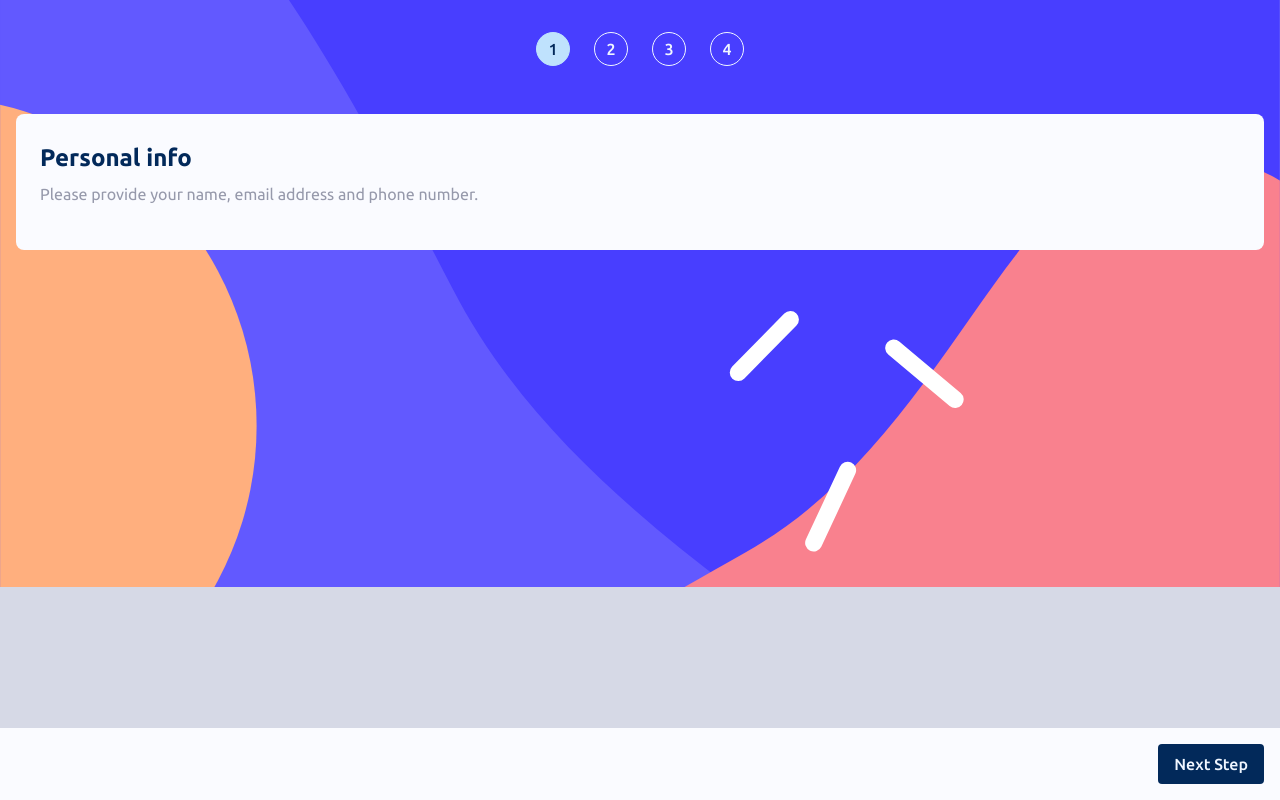
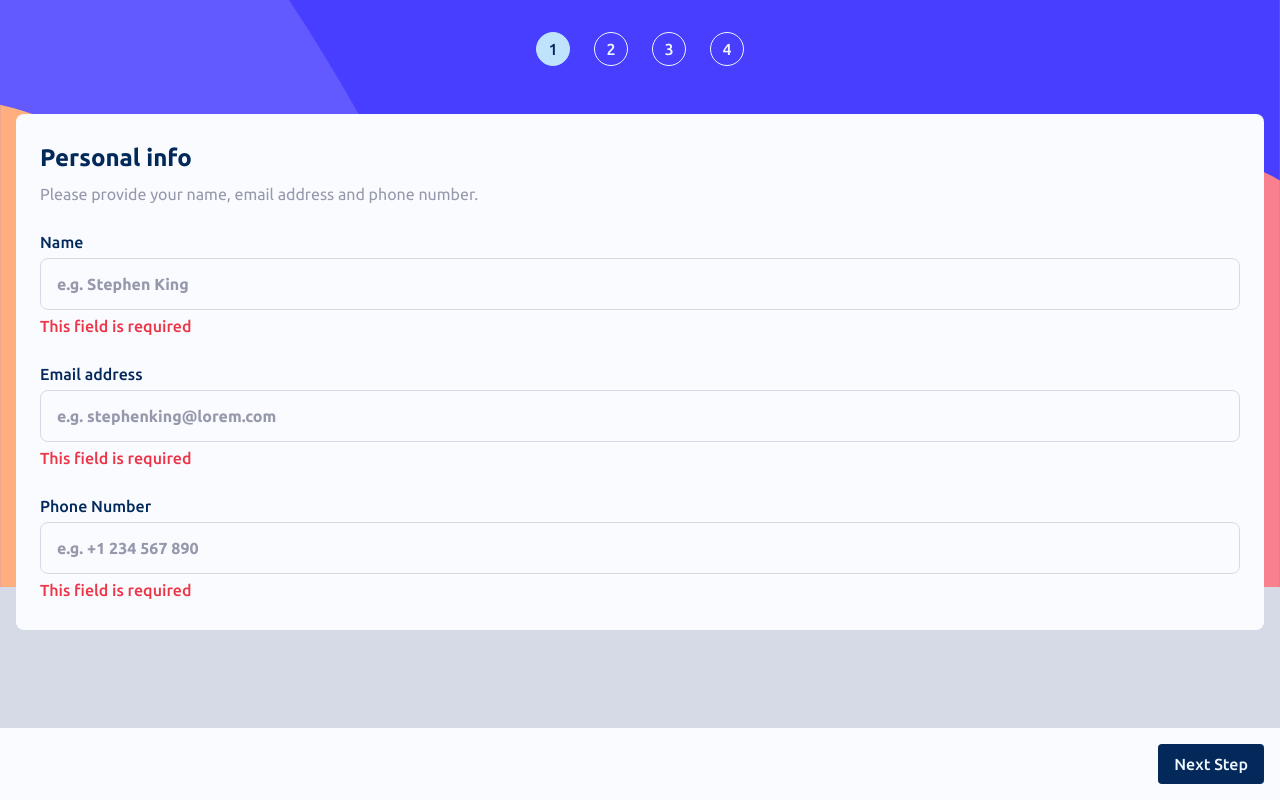
Before and after one commit to Gabrield7/multi-step-form, a React (Vite) app: page /info in a window 1280 px wide. Built offline with nearby package versions, Linux system fonts and the light colour scheme.

Commit message:
feat: add form fields components

```diff
--- a/src/Components/BodyPage/BodyPage.scss
+++ b/src/Components/BodyPage/BodyPage.scss
@@ -23,6 +23,6 @@
         font-weight: 400;
         font-size: 16px;
         color: $cool-gray;
-        margin-bottom: 1rem;
+        margin-bottom: 2rem;
     }
 }
--- /dev/null
+++ b/src/Pages/Info/FormField/FormField.scss
@@ -0,0 +1,48 @@
+@use '@styles/variables' as *;
+
+@mixin fontStyle($weight, $color){
+    font-family: $main-font;
+    font-weight: $weight;
+    font-size: 16px;
+    color: $color;
+}
+
+// :root{
+//     --error-color: $strawberry-red
+// }
+
+.form-filed{
+    all: unset;
+    display: flex;
+    flex-direction: column;
+    gap: .5rem;
+
+    input{
+        @include fontStyle(600, $marine-blue);
+        background-color: $alabaster;
+        border: 1px solid $light-gray;
+        border-radius: .5rem;
+        padding: 1rem;
+
+        &:focus, &:hover{
+            outline: 1px solid $purplish-blue;
+        }
+
+        &::placeholder{
+            @include fontStyle(600, $cool-gray);
+        }
+    }
+}
+
+.labels{
+    display: flex;
+    justify-content: space-between;
+
+    label{
+        @include fontStyle(500, $marine-blue);
+    }
+}
+
+.error-message{
+    @include fontStyle(500, $strawberry-red);
+}
--- /dev/null
+++ b/src/Pages/Info/FormField/index.tsx
@@ -0,0 +1,22 @@
+import './FormField.scss';
+
+interface IFormFieldProps{
+    label: string,
+    placeholder: string,
+    error?: string
+}
+
+export const FormField: React.FC<IFormFieldProps> = (props) => {
+    const fieldID = props.label.toLocaleLowerCase().trim();
+
+    return (
+        <fieldset className='form-filed'>
+            <div className='labels'>
+                <label htmlFor={fieldID}>{props.label}</label>
+                {/* <span className='error-message'>{props.error}</span> */}
+            </div>
+            <input id={fieldID} placeholder={props.placeholder} />
+            <span className='error-message'>{props.error}</span>
+        </fieldset>
+    )
+};
--- a/src/Pages/Info/Info.scss
+++ b/src/Pages/Info/Info.scss
@@ -1,3 +1,5 @@
 .info__container{
-
+    display: flex;
+    flex-direction: column;
+    gap: 2rem
 }
--- a/src/Pages/Info/index.tsx
+++ b/src/Pages/Info/index.tsx
@@ -1,4 +1,5 @@
 import { BodyPage } from '../../Components/BodyPage';
+import { FormField } from './FormField';
 import './Info.scss';
 
 export const Info = () => {
@@ -7,7 +8,11 @@ export const Info = () => {
             title={'Personal info'}
             subtitle={'Please provide your name, email address and phone number.'}
         >
-            <div className='info__container'></div>
+            <div className='info__container'>
+                <FormField label='Name' placeholder='e.g. Stephen King' error='This field is required'/>
+                <FormField label='Email address' placeholder='e.g. stephenking@lorem.com' error='This field is required'/>
+                <FormField label='Phone Number' placeholder='e.g. +1 234 567 890' error='This field is required'/>
+            </div>
 
         </BodyPage>
     )
--- a/src/Styles/app.scss
+++ b/src/Styles/app.scss
@@ -1,12 +1,13 @@
 @use '@styles/variables' as *;
 
-body, #root, .app{
+body, #root{
+    height: 100%;
     width: 100vw;
-    height: 100vh;
     min-width: 320px;
 }
 
 .app{
+    min-height: 100vh;
     display: flex;
     flex-direction: column;
     background-color: $light-gray;
```
